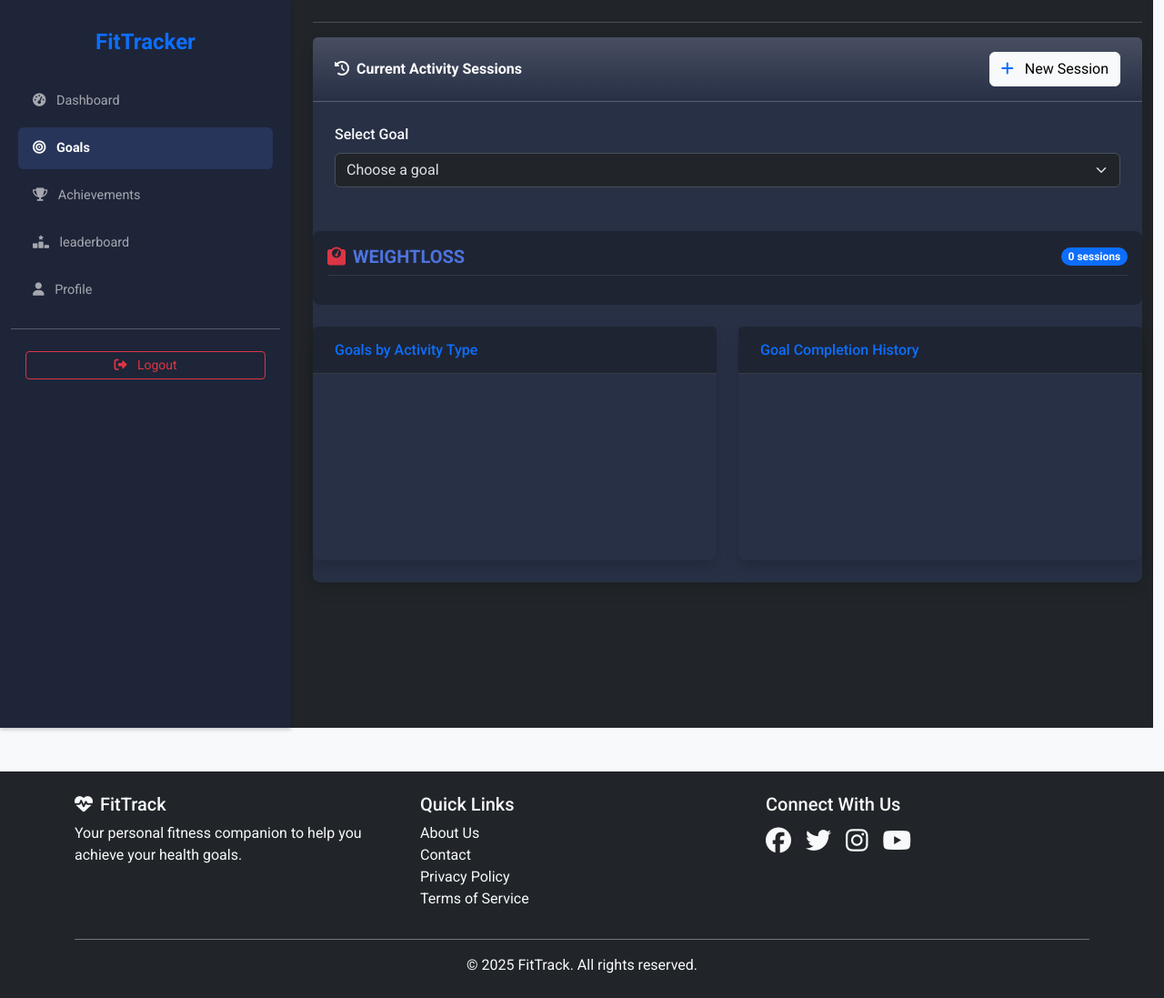
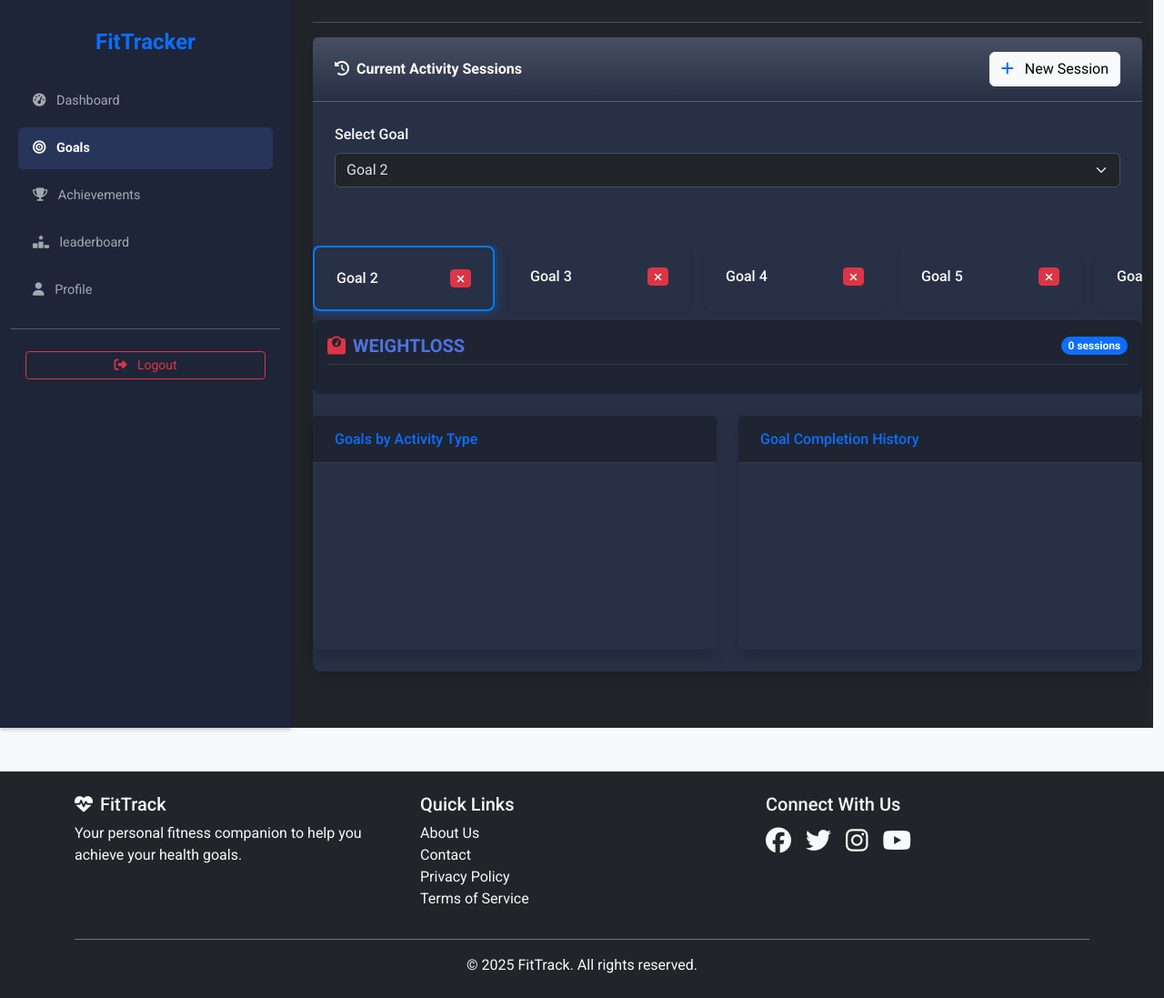
Before and after one commit to warrenwu123/CITS5505, a Flask app: page /dashboard/goals in a window 1280 px wide. Shown: the part 62-1159 px from the top of the page at 91% size. Run offline with Flask 3, Linux system fonts and the light colour scheme; a user stored in the database is signed in; a map, chart or similar area stays blank; some libraries are stand-ins or nearby versions.

Commit message:
adding goal display card to show all the goals on the top and adding delete function then we can delete goals as we want

```diff
--- a/app/dashboard/routes.py
+++ b/app/dashboard/routes.py
@@ -270,17 +270,18 @@ def delete_activity_session(session_id):
         db.session.rollback()
         return jsonify({"error": str(e)}), 500
 
-@dashboard_bp.route('/api/goals/delete_all', methods=['DELETE'])
-def delete_all_goals():
+@dashboard_bp.route('/api/goals/delete/<int:goal_id>', methods=['DELETE'])
+def delete_all_goals(goal_id):
+    if not goal_id:
+        return jsonify({"error": "Goal ID is required."}), 400
     try:
-        Goal.query.filter_by(user_id=current_user.id).delete()
+        Goal.query.filter_by(user_id=current_user.id,id=goal_id).delete()
         db.session.commit()
-
-        # Reset SQLite auto-increment counter
 
         return jsonify({"message": "All goals deleted and ID reset."}), 200
     except Exception as e:
         db.session.rollback()
+        print("Error:", str(e))
         return jsonify({"error": str(e)}), 500
 
 @dashboard_bp.route('/api/session_distribution', methods=['GET'])
--- a/app/models/activity.py
+++ b/app/models/activity.py
@@ -69,7 +69,7 @@ class Goal(db.Model):
         created_at = db.Column(db.DateTime, default=func.now())
         updated_at = db.Column(db.DateTime, default=func.now(), onupdate=func.now())
 
-        activity_sessions = db.relationship('ActivitySession', backref='goal', lazy=True)
+        activity_sessions = db.relationship('ActivitySession', backref='goal', lazy=True,cascade="all, delete-orphan")
 
         def __repr__(self):
             return f'<Goal {self.goal_type} {self.target_value}>'
--- a/app/static/css/style.css
+++ b/app/static/css/style.css
@@ -298,6 +298,63 @@ body {
     background-color: rgba(0, 0, 0, 0.1);
 }
 
+/* goal displaying card */
+.goal-card {
+    transition: all 0.3s ease;
+    cursor: pointer;
+}
+
+.goal-card:hover {
+    transform: translateY(-2px);
+    box-shadow: 0 4px 8px rgba(0, 0, 0, 0.2) !important;
+}
+
+.goal-card.border-primary {
+    border: 2px solid #007bff !important;
+    box-shadow: 0 0 10px rgba(0, 123, 255, 0.5) !important;
+}
+
+.delete-goal-btn {
+    padding: 2px 6px;
+    line-height: 1;
+}
+
+.delete-goal-btn i {
+    font-size: 12px;
+}
+
+/* Horizontal Scrollbar Styling */
+#goalCardsContainer {
+    scrollbar-width: thin; /* For Firefox */
+    scrollbar-color: #007bff transparent; /* For Firefox */
+    -webkit-overflow-scrolling: touch; /* Smooth scrolling on iOS */
+}
+
+#goalCardsContainer::-webkit-scrollbar {
+    height: 8px; /* Height of horizontal scrollbar */
+}
+
+#goalCardsContainer::-webkit-scrollbar-track {
+    background: rgba(0, 0, 0, 0.1); /* Track background */
+    border-radius: 4px;
+}
+
+#goalCardsContainer::-webkit-scrollbar-thumb {
+    background: #007bff; /* Scrollbar thumb color */
+    border-radius: 4px;
+}
+
+#goalCardsContainer::-webkit-scrollbar-thumb:hover {
+    background: #0056b3; /* Darker on hover */
+}
+
+/* Ensure container doesn't stretch unnecessarily */
+#goalCardsContainer {
+    padding-bottom: 10px; /* Space for scrollbar */
+}
+
+
+
 /* Modal Styling */
 
 
--- a/app/templates/dashboard/goals.html
+++ b/app/templates/dashboard/goals.html
@@ -23,7 +23,7 @@
                     <select class="form-select" id="goalSelector">
                         <option value="" selected disabled>Choose a goal</option>
                             {% for goal in goals %}
-                            <option value="goal-{{ goal.id }}">Goal #{{ goal.id }} - {{ goal.goal_type|title }}</option>
+                            <option value="goal-{{ goal.id }}">Goal {{ goal.id }} </option>
                             {% endfor %}
                     </select>
                     <div id="goalCount" data-count="{{ goals|length }}"></div>
@@ -40,6 +40,22 @@
                 </button>
             </div>
         {% else %}
+        <div id="goalCardsContainer" class="mt-3 d-flex flex-nowrap overflow-auto">
+            {% for goal in goals %}
+            <div class="goal-card card shadow-sm flex-shrink-0" data-goal-id="{{ goal.id }}" style="width: 200px; margin-right: 15px;">
+                <div class="card-body">
+                    <div class="d-flex justify-content-between align-items-center">
+                        <h6 class="card-title mb-0 text-light">
+                            Goal {{ goal.id }}
+                        </h6>
+                        <button class="btn btn-sm btn-danger delete-goal-btn" data-goal-id="{{ goal.id }}" title="Delete Goal">
+                            <i class="fas fa-times"></i>
+                        </button>
+                    </div>
+                </div>
+            </div>
+            {% endfor %}
+        </div>
             {% for goal in goals %}
             <div class="goal-type-container mb-4" data-goal-id="{{ goal.id }}" {% if not loop.first %} style="display:none"{% endif %}>
                 <div class="goal-type-header d-flex justify-content-between align-items-center">
@@ -382,7 +398,17 @@ document.addEventListener('DOMContentLoaded', function() {
         // Set up event listeners
         document.getElementById('saveGoalBtn').addEventListener('click', createGoal);
         document.getElementById('confirmDeleteBtn').addEventListener('click', deleteGoal);
-        setupDeleteButtons();
+        setupDeleteGoalButtons();
+
+    // Highlight the first goal card by default if exists
+        const firstGoalCard = document.querySelector('.goal-card');
+        if (firstGoalCard) {
+                const firstGoalId = firstGoalCard.getAttribute('data-goal-id');
+                firstGoalCard.classList.add('border-primary', 'shadow-lg');
+                firstGoalCard.style.border = '2px solid #007bff';
+                document.getElementById('goalSelector').value = `goal-${firstGoalId}`;
+            }
+
 
         const timeLeftElem = document.getElementById('timeLeft');
         const sessionId = timeLeftElem.dataset.sessionId;
@@ -487,26 +513,60 @@ document.getElementById('updateGoalBtn').addEventListener('click', async () => {
 
 
 document.getElementById('goalSelector').addEventListener('change', function() {
-    const GoalId = this.value;
+const selectedGoalId = this.value ? this.value.split('-')[1] : null;
 
+        // Remove highlight from all goal cards
+        document.querySelectorAll('.goal-card').forEach(card => {
+            card.classList.remove('border-primary', 'shadow-lg');
+            card.style.border = '';
+        });
 
+        // Highlight selected goal card
+        if (selectedGoalId) {
+            const selectedCard = document.querySelector(`.goal-card[data-goal-id="${selectedGoalId}"]`);
+            if (selectedCard) {
+                selectedCard.classList.add('border-primary', 'shadow-lg');
+                selectedCard.style.border = '2px solid #007bff';
+            }
+        }
+
+        // Existing goalSelector change logic
     document.querySelectorAll('.goal-type-container').forEach(container => {
             container.style.display = 'none';
         });
 
-
-    if (GoalId && GoalId !== '') {
-        selectedGoalId = GoalId.split('-')[1];
+        if (selectedGoalId && this.value !== '') {
             const container = document.querySelector(`.goal-type-container[data-goal-id="${selectedGoalId}"]`);
             if (container) {
                 container.style.display = 'block';
             }
         } else {
-
             document.querySelectorAll('.goal-type-container').forEach((container, index) => {
                 container.style.display = index === 0 ? 'block' : 'none';
             });
         }
+
+
+    //     const GoalId = this.value;
+
+
+    //     document.querySelectorAll('.goal-type-container').forEach(container => {
+    //         container.style.display = 'none';
+    //     });
+
+
+        // if (GoalId && GoalId !== '') {
+        //     selectedGoalId = GoalId.split('-')[1];
+        //     const container = document.querySelector(`.goal-type-container[data-goal-id="${selectedGoalId}"]`);
+        //     if (container) {
+        //         container.style.display = 'block';
+        //     }
+        // } else {
+
+        //     document.querySelectorAll('.goal-type-container').forEach((container, index) => {
+        //         container.style.display = index === 0 ? 'block' : 'none';
+        //     });
+        // }
     });
 
 
@@ -541,90 +601,39 @@ document.addEventListener('DOMContentLoaded', function() {
 
 // let deleteSessionId = null;
 
-function setupDeleteButtons() {
-    const deleteButtons = document.querySelectorAll('.delete-session-btn');
-    deleteButtons.forEach(button => {
-        button.addEventListener('click', function() {
-            deleteSessionId = this.getAttribute('data-session-id');
-            console.log(deleteSessionId, "deleteSessionId")
+function setupDeleteGoalButtons() {
+    document.querySelectorAll('.delete-goal-btn').forEach(button => {
+        button.addEventListener('click', async function() {
+            const goal_id = this.getAttribute('data-goal-id');
+            if (!confirm(`Are you sure you want to delete Goal #${goal_id}? This action cannot be undone.`)) {
+                return;
+            }
+
+            try {
+                const response = await fetch(`/dashboard/api/goals/delete/${goal_id}`, {
+                    method: 'DELETE',
+                    headers: {
+                        'Content-Type': 'application/json'
+                    }
+                });
+                console.log(response, "response")
+
+                if (response.ok) {
+                    alert('Goal deleted successfully!');
+                    window.location.reload(); // Reload to update UI
+                } else {
+                    const error = await response.json();
+                    alert(`Error deleting goal: ${error.message}`);
+                }
+            } catch (err) {
+                console.error('Error deleting goal:', err);
+                alert('An error occurred while deleting the goal.');
+            }
         });
     });
 }
 
-//     function updateGoalUI(data) {
-//     console.log(data, "data")
-//     const container = document.getElementById('sessionContainer');
-//     container.innerHTML = '';
 
-
-//     const grouped = {};
-
-//     data.sessions.forEach(session => {
-//         const goalType = session.goal_type?.name || 'Unknown';
-//         if (!grouped[goalType]) {
-//             grouped[goalType] = [];
-//         }
-//         grouped[goalType].push(session);
-//     });
-
-
-//     for (const [goalType, sessions] of Object.entries(grouped)) {
-//         const section = document.createElement('div');
-//         section.className = 'mb-4';
-
-//         const header = document.createElement('h4');
-//         header.textContent = `Goal Type: ${goalType}`;
-//         section.appendChild(header);
-
-//         const row = document.createElement('div');
-//         row.className = 'row';
-
-//         sessions.forEach(session => {
-//             const activityName = session.activity_type?.name?.toLowerCase() || '';
-//             const col = document.createElement('div');
-//             col.className = 'col-md-4';
-
-//             const card = document.createElement('div');
-//             card.className = 'card mb-3 shadow-sm';
-
-//             const body = document.createElement('div');
-//             body.className = 'card-body';
-
-//             body.innerHTML = `
-//                 <h5 class="card-title">${session.activity_type?.name || 'Unknown'}</h5>
-//                 <p class="card-text"><strong>Start:</strong> ${formatDateTime(session.start_time)}</p>
-//                 <p class="card-text"><strong>End:</strong> ${session.end_time ? formatDateTime(session.end_time) : 'Ongoing'}</p>
-//                 <p class="card-text"><strong>Completed:</strong> ${session.is_completed ? 'Yes' : 'No'}</p>
-//             `;
-
-
-//             const cardioTypes = ['running', 'walking', 'cycling', 'swimming'];
-//             const strengthTypes = [
-//                 'barbell squat', 'bench press', 'deadlift',
-//                 'chin-up', 'military press', 'push-up'
-//             ];
-
-//             if (cardioTypes.includes(activityName)) {
-//                 body.innerHTML += `
-//                     <p class="card-text"><strong>Duration:</strong> ${formatDuration(session.duration)}</p>
-//                     <p class="card-text"><strong>Calories:</strong> ${session.calories_burned ?? 'N/A'}</p>
-//                 `;
-//             } else if (strengthTypes.includes(activityName)) {
-//                 body.innerHTML += `
-//                     <p class="card-text"><strong>Sets:</strong> ${session.sets ?? 'N/A'}</p>
-//                     <p class="card-text"><strong>Reps:</strong> ${session.reps ?? 'N/A'}</p>
-//                 `;
-//             }
-
-//             card.appendChild(body);
-//             col.appendChild(card);
-//             row.appendChild(col);
-//         });
-
-//         section.appendChild(row);
-//         container.appendChild(section);
-//     }
-// }
 
     function formatDateTime(isoString) {
         const dt = new Date(isoString);
```
Also changed, not shown: instance/auth.db. Lines whose indentation alone changed are shown as unchanged.
